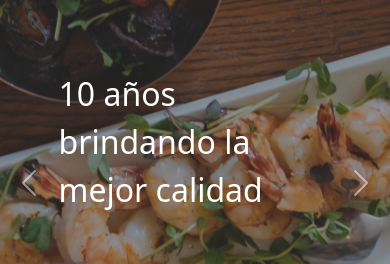
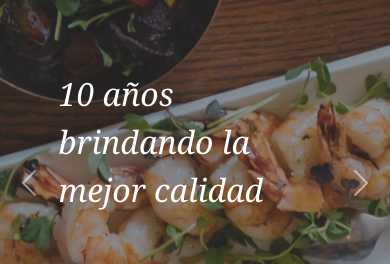
Before and after one commit to Alan-Marzano/Alejandro-s, a React (Create React App) app: page / in a window 390 px wide. Shown: the part 295-559 px from the top of the page. Built offline with nearby package versions, Linux system fonts and the light colour scheme.

Commit message:
first commit

```diff
--- a/src/app.css
+++ b/src/app.css
@@ -188,6 +188,8 @@ h4 {
   align-items: center;
   justify-content: center;
   margin-top: 7rem;
+  font-family: Cambria, "Cochin", Georgia, Times, Times New Roman, serif;
+  font-style: italic;
 }
 
 .container-fluid-2 {
@@ -985,6 +987,8 @@ h4 {
   .portada-p {
     font-size: 2rem;
     margin-top: 7rem;
+    font-family: Cambria, "Cochin", Georgia, Times, Times New Roman, serif;
+    font-style: italic;
   }
 
   .h1-p {
```
